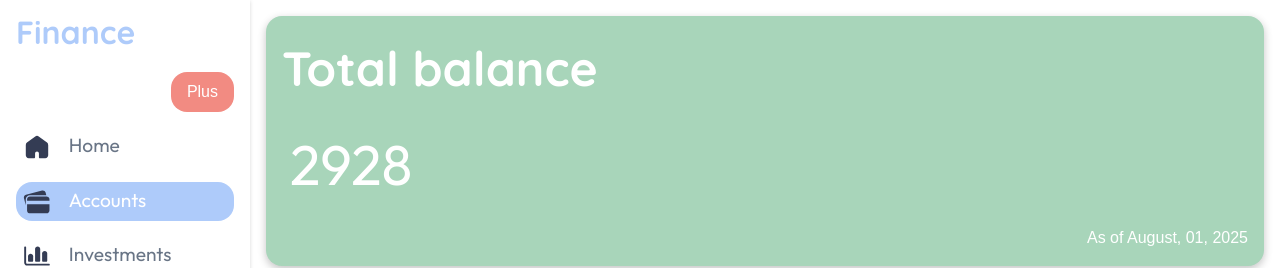
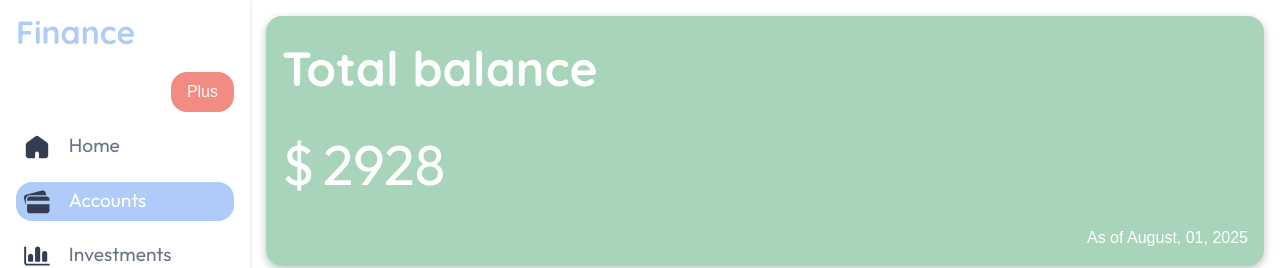
Before and after one commit to asshleygozar/financial-manager, a Next.js app: page /accounts in a window 1280 px wide. Shown: the top 268 px of the page. Built offline with nearby package versions, Linux system fonts and the light colour scheme.

Commit message:
remove currency paramater

```diff
--- a/components/ui/card.tsx
+++ b/components/ui/card.tsx
@@ -9,12 +9,12 @@ type Cards = {
 	accountCategory?: string;
 };
 
-function MainCard({ title, balance, currency, date }: Cards) {
+function MainCard({ title, balance, date }: Cards) {
 	return (
 		<div className={`${styles.mainCard} ${styles.card}`}>
 			<h1>{title}</h1>
 			<h2>
-				<span>{currency} </span>
+				<span>{'$'} </span>
 				{balance}
 			</h2>
 			<h3>As of {date}</h3>
```
